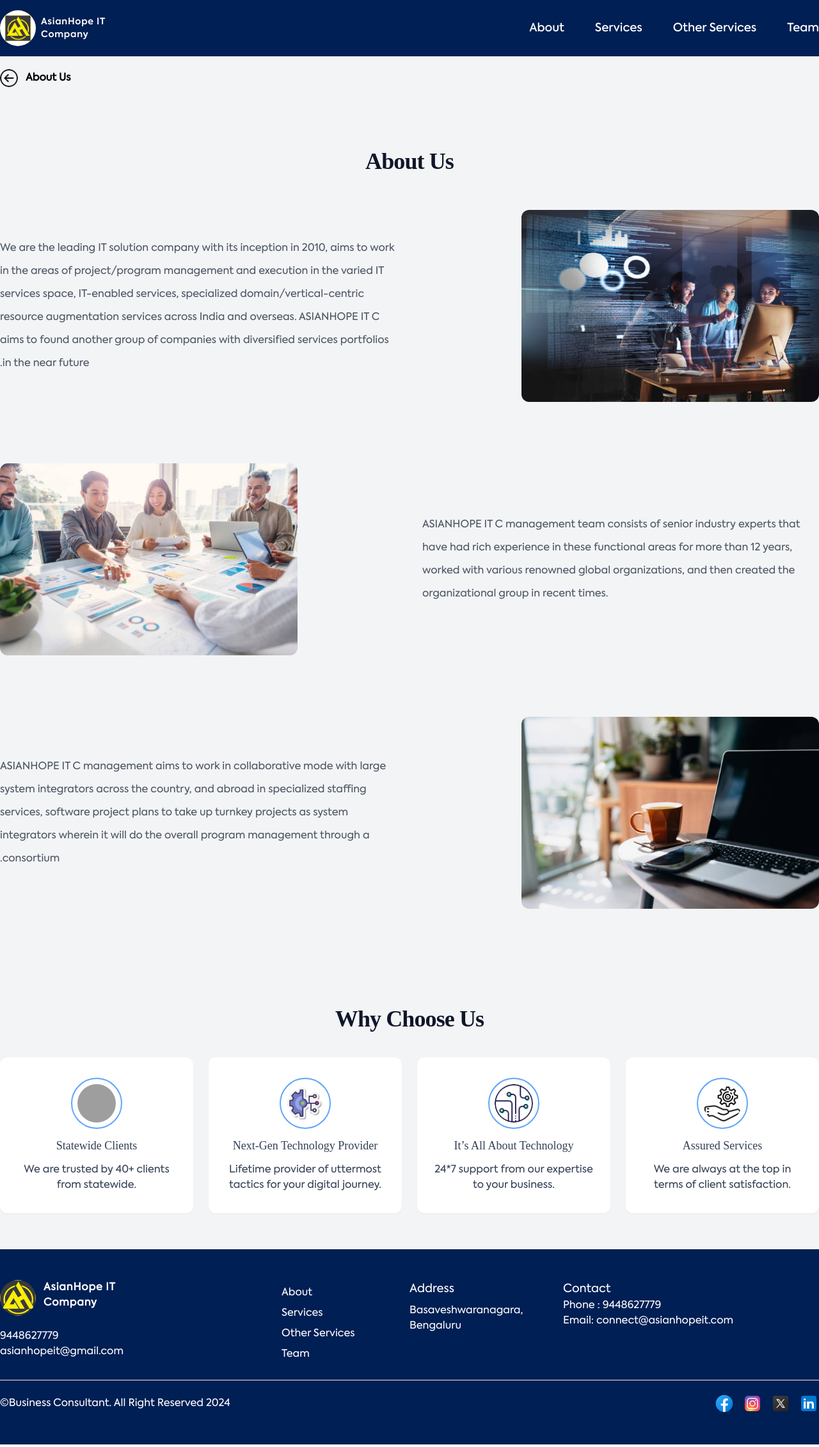
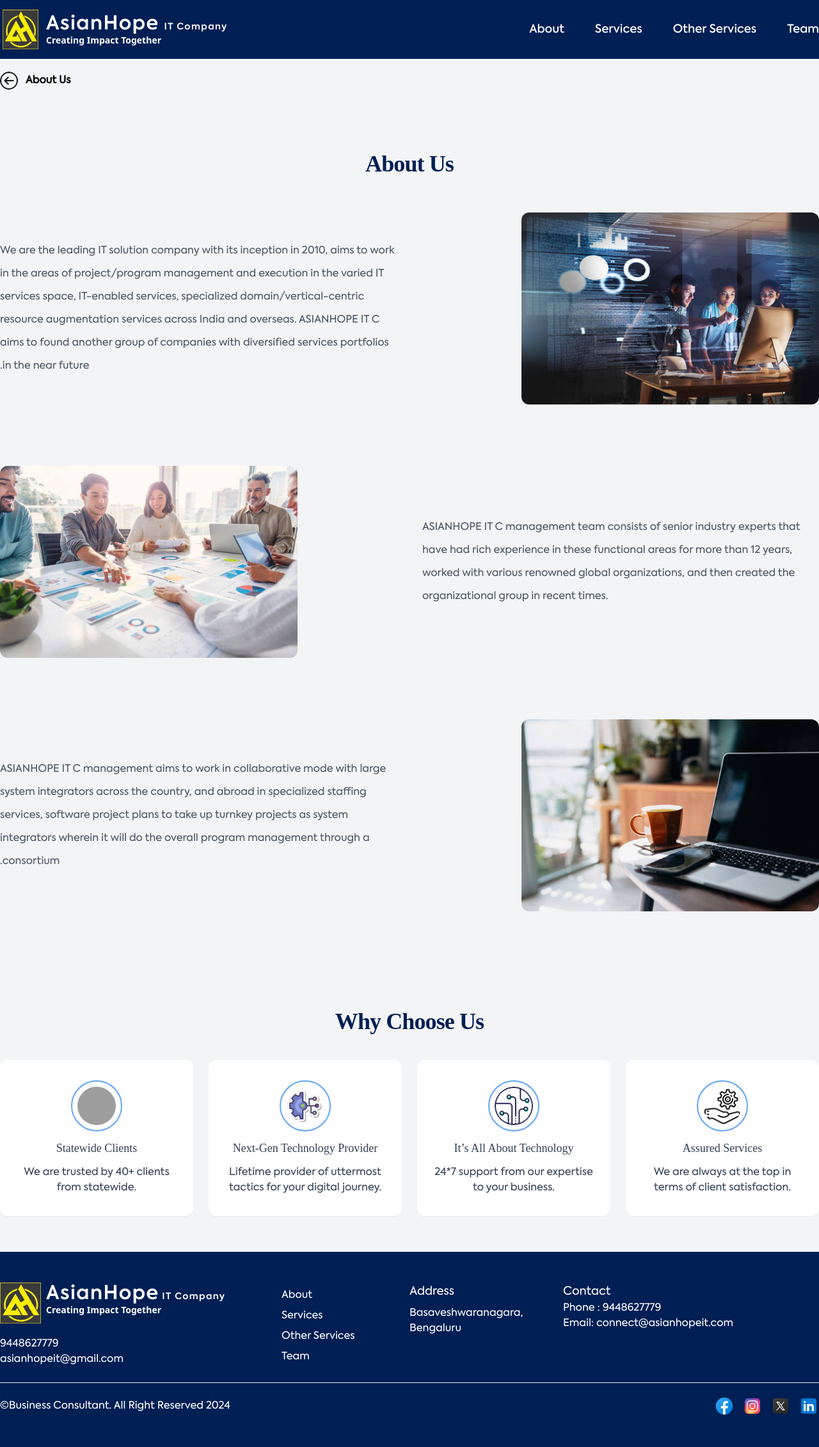
Before and after one commit to Vinodmestha/AsianHopeIT, a React (Vite) app: page /about in a window 1280 px wide. Shown: the whole page at 64% size. Built offline with nearby package versions, Linux system fonts and the light colour scheme; grey boxes are pictures that could not be loaded; a web font is replaced by a local one.

Commit message:
changes in header and landing

```diff
--- a/src/Components/Typography.jsx
+++ b/src/Components/Typography.jsx
@@ -1,6 +1,6 @@
 export const H1 = ({ className, children }) => {
     return (
-        <h2 className={`text-center text-3xl font-axiBold font-bold tracking-tight text-slate-900 md:text-4xl ${className}`}>
+        <h2 className={`text-center text-3xl font-axiBold font-bold tracking-tight text-[#001f54] md:text-4xl ${className}`}>
             {children}
         </h2>
     )
--- a/src/Container/footer.jsx
+++ b/src/Container/footer.jsx
@@ -28,10 +28,13 @@ function Footer() {
                 <div className='grid md:grid-cols-3 grid-cols-1 gap-6 md:gap-10 mb-5'>
                     <div>
                         <div className='flex items-start'>
-                            <div className='w-14 h-14 rounded-full'>
-                                <img src={logo} alt="header-logo" className='w-full h-full rounded-full' />
+                            <div className='size-16 rounded-full'>
+                                <img src={logo} alt="header-logo" className='w-full h-full' />
                             </div>
-                            <h4 className='text-white font-axiforma tracking-wider font-bold ml-3'>AsianHope IT <br /> Company</h4>
+                            <div className='ml-2'>
+                                <h4 className='text-white text-sm font-axiSemiBold tracking-widest'><span className='text-2xl sm:text-3xl'>AsianHope</span> IT Company</h4>
+                                <p className='text-white text-sm font-semibold -mt-[3px]'>Creating Impact Together </p>
+                            </div>
                         </div>
                         <div className='sm:mt-5 text-white mt-3 font-axiforma'>
                             <h4>9448627779</h4>
--- a/src/Container/header.jsx
+++ b/src/Container/header.jsx
@@ -16,12 +16,18 @@ function Header() {
     const [open, setOpen] = useState(true);
     return (
         <div className='sticky top-0 z-[1] bg-[#001f54]'>
-            <div className='max-w-screen-xl mx-auto flex justify-between items-center py-4 px-3 xl:px-0'>
+            <div className='max-w-screen-xl mx-auto flex justify-between items-center py-3.5 px-3 xl:px-0'>
                 <div className='flex justify-center items-center cursor-pointer' onClick={() => navigate("/")}>
-                    <div className='flex justify-center items-center size-14 rounded-full bg-white'>
-                        <img src={logo} alt="header-logo" className='size-12 p-1' />
+                    <div className='flex justify-center items-center size-16 rounded-full '>
+                        <img src={logo} alt="header-logo" className='size-[70px] p-1' />
                     </div>
-                    <h4 className='text-white text-sm font-axiSemiBold tracking-wider ml-2'>AsianHope IT <br /> Company</h4>
+                    <div className='ml-2'>
+                        <h4 className='lg:flex items-end gap-2 text-white text-sm font-axiSemiBold tracking-widest'>
+                            <p className='text-2xl lg:text-3xl'>AsianHope</p>
+                            <p className='md:mb-1'>IT Company</p>
+                        </h4>
+                        <p className='text-white text-xs lg:text-sm font-semibold lg:-mt-[3px]'>Creating Impact Together </p>
+                    </div>
                 </div>
                 <nav className='block z-10'>
                     <div className={`hidden lg:block w-full rounded-b-lg z-50 md:max-w-full px-5 md:px-0 py-3 lg:py-0 `} >
@@ -44,13 +50,20 @@ function Header() {
                     >
                         <img src={menu} alt='menu-con' className='size-6' />
                     </button>
-                    <div className={`block lg:hidden absolute right-0 top-full w-full rounded-b-lg z-50 bg-white md:static md:flex md:w-full md:max-w-full px-5 md:px-0 py-3 lg:py-0 ${open ? "hidden" : ""} `}>
+                    <div className={`block lg:hidden absolute right-0 top-full w-full rounded-b-lg z-50 md:bg-transparent bg-white md:static md:flex md:w-full md:max-w-full px-5 md:px-0 py-3 lg:py-0 ${open ? "hidden" : ""} `}>
+                        <button className='md:hidden absolute right-5 size-6 font-semibold'
+                            onClick={() => {
+                                setOpen(true)
+                            }}
+                        >
+                            X
+                        </button>
                         <ul className='items-center gap-8 lg:gap-12 block md:flex md:py-0 py-1'>
                             {navItems?.map((item, i) => (
                                 <li key={i} onClick={() => {
                                     setOpen(true),
                                         navigate(item?.slug)
-                                }} className='font-axiMedium text-base lg:text-lg text-[#001f54] hover:text-gray-400 cursor-pointer py-2 md:py-0'>{item?.label}</li>
+                                }} className='font-axiMedium text-base lg:text-lg md:text-white text-[#001f54] hover:text-gray-400 cursor-pointer py-2 md:py-0'>{item?.label}2</li>
                             ))}
                         </ul>
                     </div>
--- a/src/routes/Pages/HeroMain.jsx
+++ b/src/routes/Pages/HeroMain.jsx
@@ -14,12 +14,12 @@ function HeroMain() {
             {/* <div className='absolute -left-5 -top-5 h-96 w-96 -z-10 '> */}
             <img src={dots} alt="dots-icon" className='absolute -left-16 -top-20 h-96 w-96 -z-10' />
             {/* </div> */}
-            <section className='max-w-screen-xl mx-auto md:flex py-14 md:py-24 px-3 xl:px-0 lg:h-[85vh]'>
+            <section className='max-w-screen-xl mx-auto md:flex py-14 md:py-24 px-3 xl:px-0'>
                 <div className='relative lg:w-1/2 w-3/4 mt-5 grid'>
                     <img src={lines} alt="lines-icon" className='absolute lg:flex hidden -right-80 -bottom-28 size-60 -z-10' />
                     <div>
                         <h1 className='text-6xl md:text-6xl font-axiforma md:leading-[80px] leading-[70px] font-bold text-[#03045e]'>
-                            Perfect Place for Your <br /> <span className='text-[#ffc300]'>Business</span> <br />Promotion
+                            Perfect Place for Your <br /> <span className='text-[#ffc300] font-extrabold'>Business</span> <br />Promotion
                         </h1>
                         <p className='font-semibold text-gray-600 font-axiforma py-3 leading-7'>
                             Asian Hope It Company is the fastest growing Manpower solutions, Certified Training' & Career counselling provider in India, with specialized service.
--- a/src/routes/Pages/ManpowerConsultancy.jsx
+++ b/src/routes/Pages/ManpowerConsultancy.jsx
@@ -12,7 +12,7 @@ export default function ManpowerConsultancy() {
         <main className='bg-gray-5'>
             <section className='max-w-screen-xl mx-auto py-10 md:py-20 px-3 xl:px-0'>
                 <div className='text-center mb-12'>
-                    <H1>Manpower Consultancy</H1>
+                    <H1>Manpower Placement Consultancy</H1>
                     <div className='flex mt-8 sm:mt-10'>
                         <Desc className=''>
                             In India’s very own Silicon Valley, hiring the right personnel demands a focused approach and a strong network. With over 10 years of manpower consultancy experience and a strong network of candidates, Manpower Consultancy assists you in finding the best fit for your organization. Join hands with us and end your recruitment woes with the best manpower agency in Bangalore.
@@ -20,11 +20,11 @@ export default function ManpowerConsultancy() {
                     </div>
                 </div>
 
-                <div className='grid sm:grid-cols-2 gap-10'>
+                <div className='grid sm:grid-cols-2 gap-6 md:gap-8 lg:gap-10'>
                     {data?.map((item, i) => (
                         <div key={i} className='bg-gray-50 shadow-sm rounded-lg px-5 py-10 border'>
                             <H3>{item?.title}</H3>
-                            <p className='mt-5 font-axiforma text-gray-700 sm:px-3 leading-8'>{item?.desc}</p>
+                            <p className='mt-5 font-axiforma text-gray-700 md:px-3 leading-8'>{item?.desc}</p>
                         </div>
                     ))}
                 </div>
```
Also changed, not shown: src/routes/Pages/Service.jsx (+15 -14 lines).
